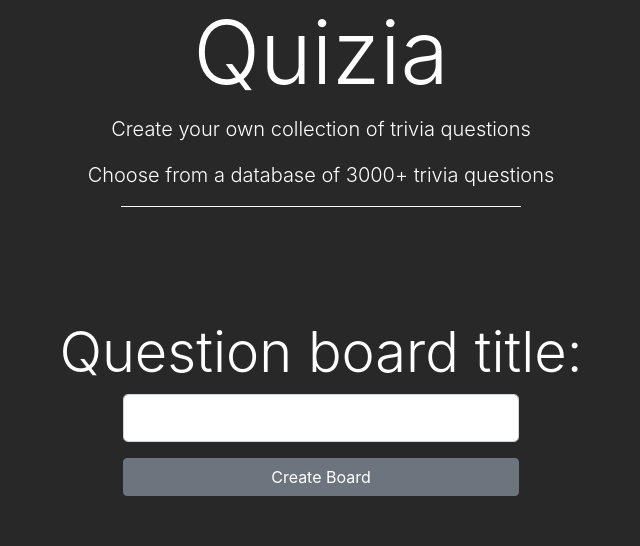
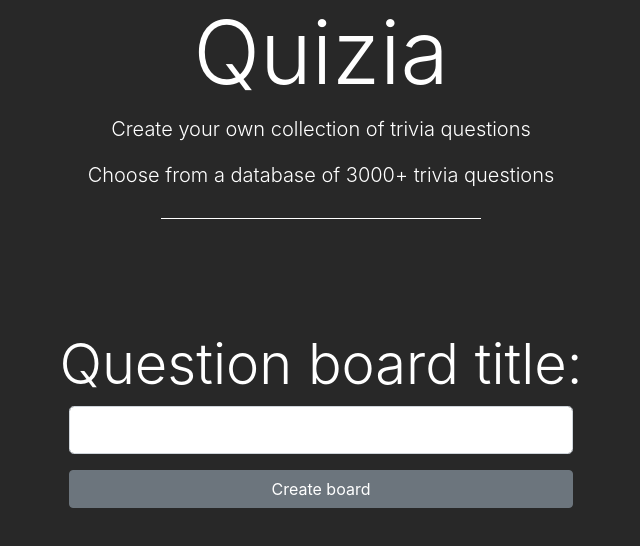
Before and after one commit to pascualsp/Trivia-App, a React app in the folder client/: page / in a window 1280 px wide. Shown: the whole page, without its empty margins (319-959 px from the left). Built offline with nearby package versions, Linux system fonts and the light colour scheme.

Commit message:
css changes

```diff
--- a/client/src/components/CreateBoard.js
+++ b/client/src/components/CreateBoard.js
@@ -20,17 +20,17 @@ const CreateBoard = ({ qsetID, setBoard }) => {
                 <h1 className="row display-2 justify-content-center">Quizia</h1>
                 <p className="row lead justify-content-center">Create your own collection of trivia questions</p>
                 <p className="row lead justify-content-center">Choose from a database of 3000+ trivia questions</p>
-                <hr width="400em" style={{borderColor: "white"}} />
+                <hr/>
                 <h2 className="row display-4 justify-content-center" style={{ marginTop: "2em" }}>Question board title:</h2>
                 <div className="row justify-content-center">
-                    <Form onSubmit={initBoard} className="col-4">
+                    <Form onSubmit={initBoard} className="col-lg-5 col-md-8">
                         <FormGroup>
                             <Input type="text" size="lg"
                                 value={title}
                                 onChange={(e) => setTitle(e.target.value)}
                             />
                         </FormGroup>
-                        <Button block>Create Board</Button>
+                        <Button block>Create board</Button>
                     </Form>
                 </div>
             </div>
--- a/client/src/components/QuestionAdder.js
+++ b/client/src/components/QuestionAdder.js
@@ -65,7 +65,7 @@ const QuestionAdder = ({ adder, qsetID, loadQuestions, cascadeToggle }) => {
                             onChange={(e) => setAnswer(e.target.value)}
                         />
                     </FormGroup>
-                    <Button block id="addButton">Add Question</Button>
+                    <Button block id="addButton" className="submitButton">Add Question</Button>
                     <UncontrolledTooltip placement="right" target="addButton" isOpen={tooltipOpen} trigger="click">
                         Question added!
                     </UncontrolledTooltip>
--- a/client/src/components/QuestionListItem.js
+++ b/client/src/components/QuestionListItem.js
@@ -92,7 +92,7 @@ const QuestionListItem = ({ bID, qid, question, answer, deleteQuestion, edit })
                                 onChange={(e) => setEditAnswer(e.target.value)}
                             />
                         </FormGroup>
-                        <Button block id="eButton">Edit Question</Button>
+                        <Button block id="eButton" className="submitButton">Edit Question</Button>
                         <UncontrolledTooltip placement="right" target="eButton" isOpen={tooltipOpen} trigger="click">
                             Question edited!
                         </UncontrolledTooltip>
--- a/client/src/style.css
+++ b/client/src/style.css
@@ -1,6 +1,12 @@
 body, .modal-content {
 	background-color: #282828;
 	color: white;
+}
+
+hr {
+	border-color: white;
+	width: 20em;
+	margin-top: 28px;
 }
 
 .close {
@@ -27,6 +33,10 @@ body, .modal-content {
 	color: #A9A9A9;
 }
 
+.submitButton {
+	margin-top: 25px;
+}
+
 .modal-header {
 	border-bottom: 0 none;
 	height: 38px;
```
